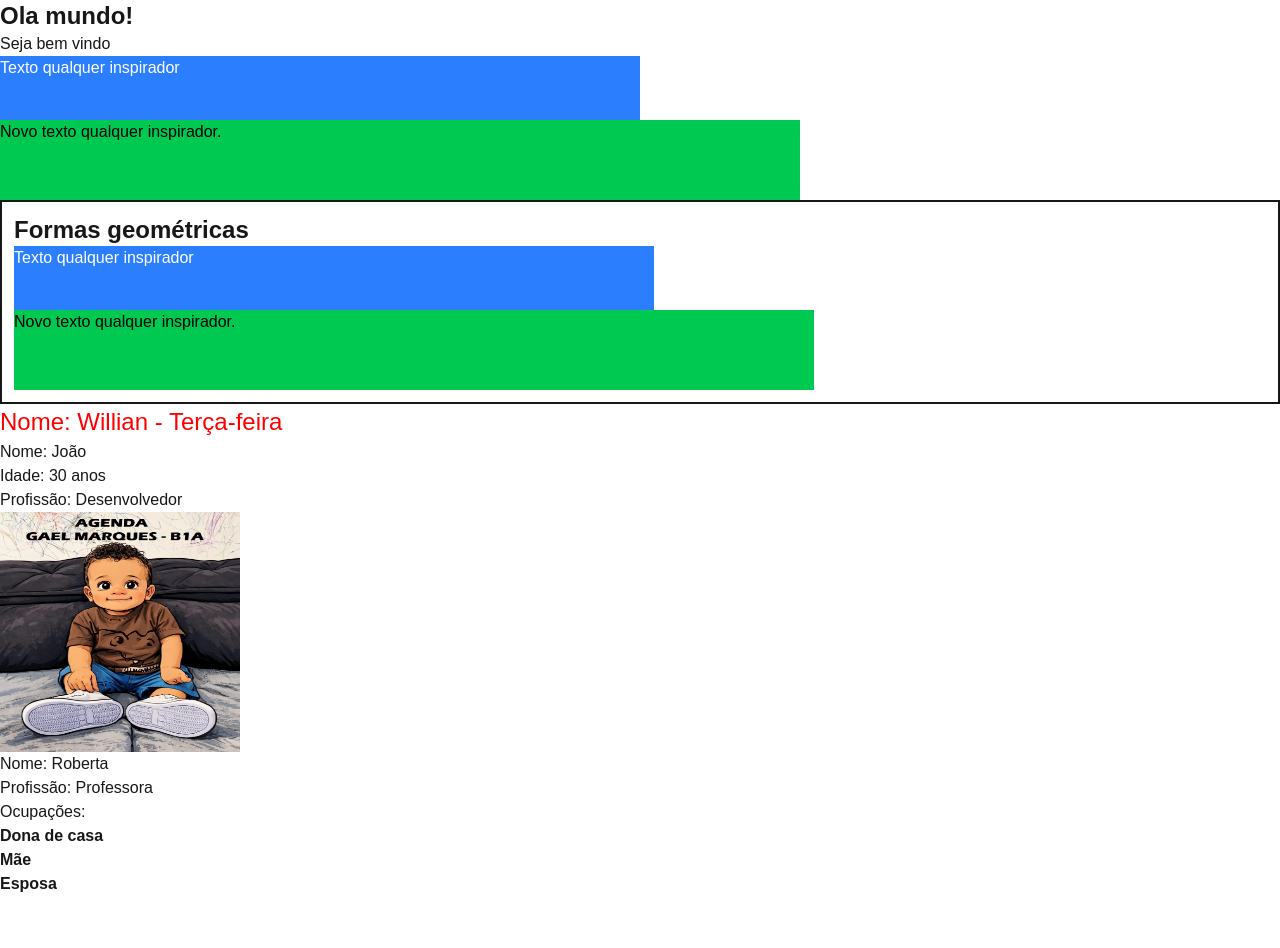
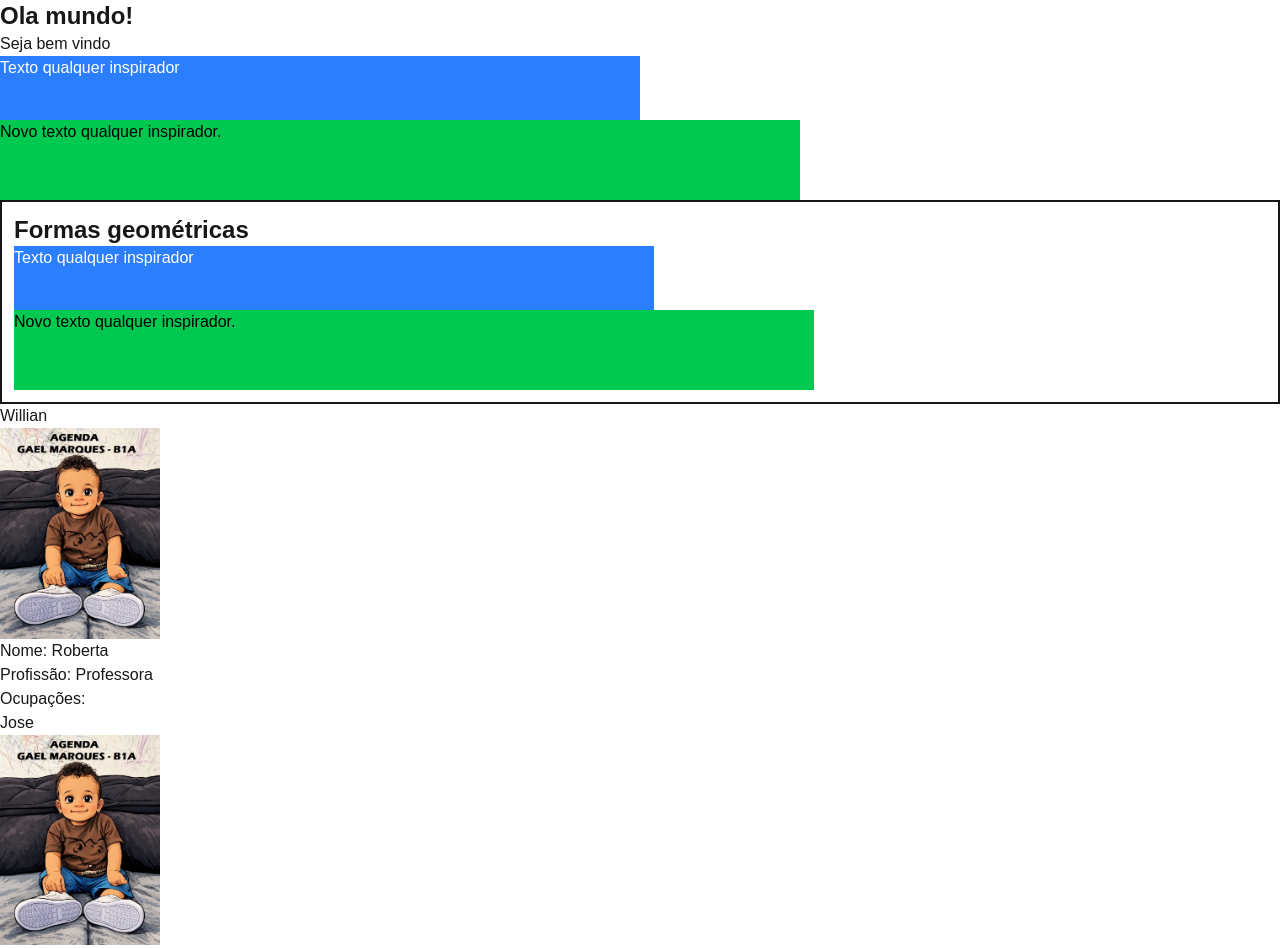
Before and after one commit to Wiillboss/react, a Next.js app in the folder react_primeiro_projeto/: page / in a window 1280 px wide. Shown: the top 948 px of the page. Before the commit the page ends 896 px from the top, so only its background shows below. Built offline with nearby package versions, Linux system fonts and the light colour scheme.

Commit message:
atualização

```diff
--- a/react_primeiro_projeto/app/components/Person.tsx
+++ b/react_primeiro_projeto/app/components/Person.tsx
@@ -11,7 +11,51 @@ const getWeekDay = (day: number): string => {
     return weekDays[day];
 }
 
-export const Person = () => {
+type Prosp = {
+    name: string;
+    avatar: string;
+    esposa: {
+        nome: string;
+        profissao: string;
+        ocupacoes: string[];
+    };
+};
+
+export const Person = (props: Prosp) => {
+
+    const { name, avatar, esposa } = props;
+
+    return (
+        <>
+            <h1>{name}</h1>
+            <img src={avatar} alt={name} className="w-40" />
+            <ul>
+                <li>Nome: {esposa.nome}</li>
+                <li>Profissão: {esposa.profissao}</li>
+                <li>Ocupações:</li>
+            </ul>
+        </>
+
+    )
+}
+
+export const Person2 = ({ name, avatar, esposa }: Prosp) => {
+
+    return (
+        <>
+            <h1>{name}</h1>
+            <img src={avatar} alt={name} className="w-40" />
+            <ul>
+                <li>Nome: {esposa.nome}</li>
+                <li>Profissão: {esposa.profissao}</li>
+                <li>Ocupações:</li>
+            </ul>
+        </>
+
+    )
+}
+
+export const Person3 = (props: Prosp) => {
     const name: string = "Willian";
     const avatar: string = "/WhatsApp Image 2026-02-03 at 12.30.09.jpg";
 
--- a/react_primeiro_projeto/app/page.tsx
+++ b/react_primeiro_projeto/app/page.tsx
@@ -7,7 +7,7 @@ import Square, {Quadrado} from "./components/Square";
 import Square from "./components/Square";
 import { Quadrado } from "./components/Quadrado";
 import { Geo_Form } from "./components/Geo_Form";
-import { Person } from "./components/Person";
+import { Person, Person2, Person3 } from "./components/Person";
 
 function Page() {
   return (
@@ -22,7 +22,33 @@ function Page() {
         <Geo_Form />
       </div>
 
-      <Person />
+      <Person
+        name="Willian"
+        avatar="/WhatsApp Image 2026-02-03 at 12.30.09.jpg"
+        esposa={{
+          nome: "Roberta",
+          profissao: "Professora",
+          ocupacoes: ['Dona de casa', 'Mãe', 'Esposa']
+        }}
+      />
+      <Person2
+        name="Jose"
+        avatar="/WhatsApp Image 2026-02-03 at 12.30.09.jpg"
+        esposa={{
+          nome: "Elpidia",
+          profissao: "Diarista",
+          ocupacoes: ['Mãe', 'Avó', 'Diarista']
+        }}
+      />
+      <Person3
+        name="Edson"
+        avatar="/WhatsApp Image 2026-02-03 at 12.30.09.jpg"
+        esposa={{
+          nome: "Amanda",
+          profissao: "Protética",
+          ocupacoes: ['Mãe', 'Tia', 'Doceira']
+        }}
+      />
     </div>
   );
 }
```
